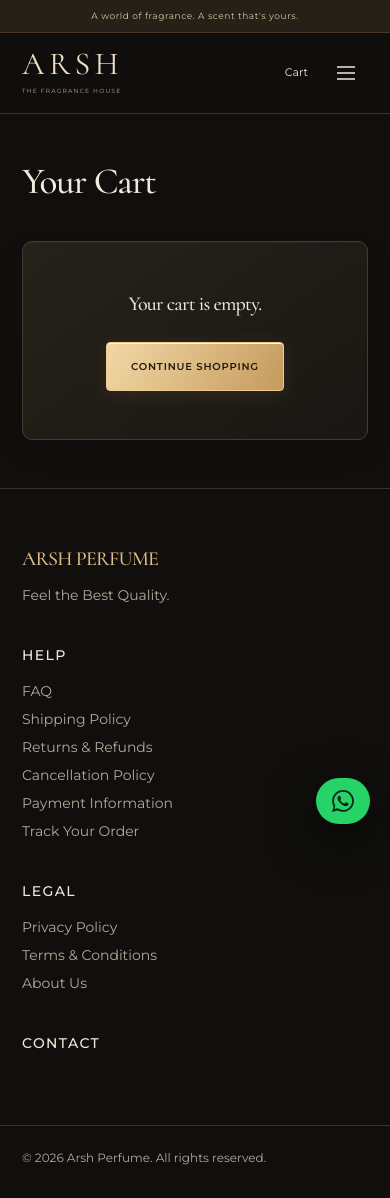
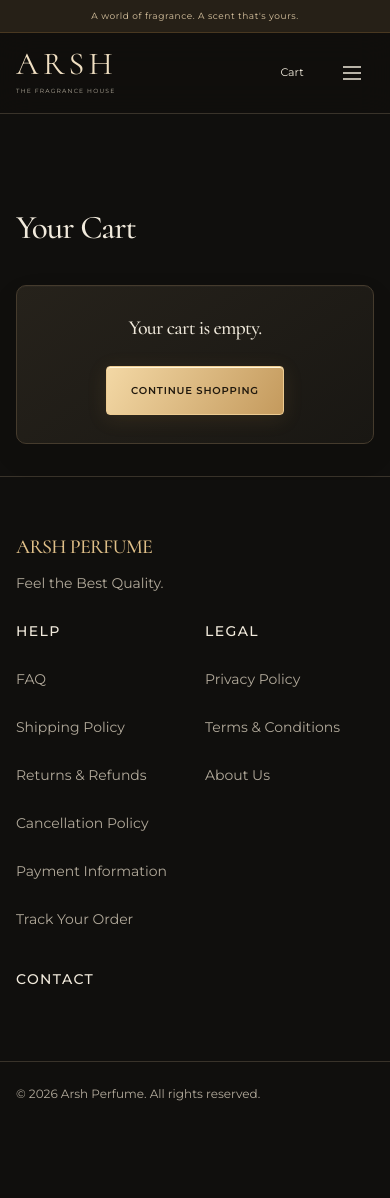
Before and after one commit to gauseekhizar1208-source/arsh-perfume, a Laravel app: page /cart in a window 390 px wide. After the commit the page ends 1101 px from the top, so only its background shows below. Run offline with Laravel 12, Linux system fonts and the light colour scheme; style sheets or scripts are compiled from the project's sources; some libraries are stand-ins or nearby versions.

Commit message:
Make storefront and dashboard layouts flexible across mobile widths

```diff
--- a/resources/css/app.css
+++ b/resources/css/app.css
@@ -5,6 +5,7 @@
   @import "./upi.css";
   @import "./auth.css";
   @import "./service-pages.css";
+  @import "./responsive.css";
 
   @source "../views/**/*.blade.php";
   @source "../js/**/*.js";
--- /dev/null
+++ b/resources/css/responsive.css
@@ -0,0 +1,109 @@
+/* Shared sizing rules keep nested grids, forms and long content inside the viewport. */
+.storefront main,
+.storefront main :where(section, article, aside, fieldset),
+.storefront .grid > *,
+.admin-main > *,
+.help-sidebar,
+.help-sidebar nav { min-width:0; }
+.storefront :where(input, select, textarea) { max-width:100%; min-width:0; }
+.storefront :where(h1, h2, h3, p, dd, label, .alert-error, .alert-info) { overflow-wrap:anywhere; }
+.storefront .input { scroll-margin-top:110px; }
+.help-sidebar nav { max-width:100%; }
+.storefront .overflow-x-auto { position:relative; max-width:100%; overscroll-behavior-x:contain; }
+.admin-app .table-x td:has(img) { min-width:220px; }
+.admin-app .table-x td img { flex-shrink:0; }
+.admin-app .table-x td:has(img) .flex > div { min-width:140px; }
+
+@media(max-width:1023px) {
+    .help-layout { grid-template-columns:minmax(0,1fr); }
+    .storefront main nav[aria-label='Account'] a,
+    .storefront main nav[aria-label='Account'] button { min-height:44px; display:flex; align-items:center; }
+    .admin-sidebar { width:min(300px,calc(100vw - 32px)); padding-bottom:env(safe-area-inset-bottom,0px); }
+    .admin-nav { overscroll-behavior:contain; }
+    .admin-nav-link { min-height:46px; font-size:13px; }
+    .admin-app .admin-icon-button { min-width:44px; min-height:44px; }
+}
+
+@media(max-width:767px) {
+    .storefront .container-x { padding-inline:clamp(16px,4vw,24px); }
+    .storefront .store-header .container-x { gap:8px; }
+    .storefront .store-header a[aria-label^='Cart'] { min-height:44px; min-width:44px; display:flex; align-items:center; justify-content:center; }
+    .storefront :where(input.input,select.input,textarea.input) { font-size:16px; }
+    .storefront textarea.input { min-height:140px; }
+    .storefront :where(.btn-gold,.btn-ghost,.btn-outline,.btn-danger) { white-space:normal; text-align:center; line-height:1.5; }
+    .storefront input[type='checkbox'], .storefront input[type='radio'] { width:20px; height:20px; flex-shrink:0; }
+    .storefront label:has(>input[type='checkbox']),
+    .storefront label:has(>input[type='radio']) { min-height:44px; }
+    .storefront main > .container-x { padding-block:32px; }
+    .storefront main .card.p-12 { padding:28px 20px; }
+    .storefront main .card.p-8 { padding:24px 20px; }
+    .storefront .section-title { font-size:clamp(32px,8.5vw,45px); }
+    .storefront nav[aria-label='Breadcrumb'] { line-height:1.9; letter-spacing:.04em; }
+    .storefront footer a { display:inline-flex; align-items:center; min-height:44px; overflow-wrap:anywhere; }
+    .storefront footer { padding-bottom:calc(60px + env(safe-area-inset-bottom,0px)); }
+    .storefront footer > .container-x { grid-template-columns:repeat(2,minmax(0,1fr)); gap:28px 20px; }
+    .storefront footer > .container-x > :first-child,
+    .storefront footer > .container-x > :last-child { grid-column:1 / -1; }
+    .storefront footer ul { display:grid; gap:4px; }
+    .storefront footer ul > li { margin:0; }
+    .storefront > a[aria-label='Order on WhatsApp'] { right:16px; bottom:calc(16px + env(safe-area-inset-bottom,0px)); width:48px; height:48px; padding:12px; }
+    .storefront .hero-description { font-size:14px; line-height:1.85; }
+    .storefront .product-card h3 { font-size:clamp(21px,5.5vw,26px); }
+    .storefront .product-card .product-info { padding:14px 12px; }
+    .storefront .service-callout .btn-ghost { width:100%; }
+    .storefront .service-prose h2 { font-size:28px; }
+    .storefront .service-prose h3 { font-size:24px; }
+
+    /* Filters wrap without allowing a long select option to dictate page width. */
+    .admin-main form.flex { width:100%; }
+    .admin-main form.flex > div { min-width:0; flex:1 1 140px; max-width:100%; }
+    .admin-main form.flex > .btn-sm { flex:1 1 100%; }
+    .admin-main .input { width:100%; }
+    .admin-main .card { max-width:100%; }
+    .admin-main .card.p-6 { padding:20px 16px; }
+    .admin-app .admin-topbar { min-height:70px; height:auto; padding-block:10px; gap:10px; }
+    .admin-breadcrumb { min-width:0; }
+    .admin-breadcrumb h1 { overflow-wrap:anywhere; font-size:14px; }
+    .admin-topbar-tools { flex-shrink:0; }
+    .admin-app .admin-preview-link { min-height:44px; display:flex; align-items:center; }
+    .admin-app .admin-panel-note,
+    .admin-app .metric-foot,
+    .admin-app .revenue-daily span,
+    .admin-app .admin-empty p { font-size:11px; line-height:1.7; }
+    .admin-app .admin-metric>strong { font-size:clamp(26px,8vw,36px); overflow-wrap:anywhere; }
+    .admin-app .table-x { font-size:12px; }
+    .admin-app .table-x th { font-size:11px; }
+    .admin-app .table-x td { padding:14px; }
+    .admin-app .table-x:has(.admin-empty) { min-width:100%; }
+    .admin-app .table-x .admin-empty { min-width:0; white-space:normal; }
+    .admin-app .admin-empty strong { font-size:26px; overflow-wrap:anywhere; }
+    .admin-app .table-x td a,
+    .admin-app .table-x td button { display:inline-flex; align-items:center; min-height:44px; }
+    .admin-app .revenue-period-summary { flex-wrap:wrap; gap:12px; }
+    .admin-app .admin-footer { flex-wrap:wrap; gap:12px; padding-bottom:calc(20px + env(safe-area-inset-bottom,0px)); }
+}
+
+@media(max-width:639px) {
+    .help-sidebar nav { overflow-x:auto; overscroll-behavior-x:contain; scroll-padding-inline:14px; }
+    .help-sidebar nav a { font-size:13px; }
+    .storefront .shop-filters { grid-template-columns:minmax(0,1fr); }
+    .cart-line { display:grid; grid-template-columns:72px minmax(0,1fr); gap:14px; }
+    .cart-line > a { width:72px; height:86px; }
+    .cart-line > div { min-width:0; }
+    .cart-line-heading { flex-direction:column; gap:8px; }
+    .cart-line .input[type='number'] { width:72px; }
+    .cart-line button { min-height:44px; }
+    .coupon-controls { flex-wrap:wrap; }
+    .coupon-controls .input { flex:1 1 140px; width:0; }
+    .coupon-controls button { flex:0 0 auto; }
+    .storefront .auth-options { align-items:flex-start; flex-wrap:wrap; gap:8px; }
+    .storefront .auth-options > a { min-height:44px; display:flex; align-items:center; }
+    .storefront .hero-copy h1 { font-size:clamp(52px,13vw,72px); }
+}
+
+@media(max-width:359px) {
+    .home-product-grid { grid-template-columns:minmax(0,1fr); }
+    .admin-topbar-tools>.admin-avatar { display:none; }
+    .admin-app .admin-chart-filter { flex-direction:column; align-items:stretch; }
+    .admin-app .admin-chart-filter>div { width:100%; }
+}
--- a/resources/views/auth/login.blade.php
+++ b/resources/views/auth/login.blade.php
@@ -18,7 +18,7 @@
             <label class="label" for="password">Password</label>
             <input id="password" name="password" type="password" class="input" required autocomplete="current-password">
         </div>
-        <div class="flex items-center justify-between text-sm">
+        <div class="auth-options flex items-center justify-between text-sm">
             <label class="flex items-center gap-2 text-muted"><input type="checkbox" name="remember" value="1" class="accent-[#C8A24D]"> Remember me</label>
             <a href="{{ route('password.request') }}" class="text-gold hover:underline">Forgot password?</a>
         </div>
--- a/resources/views/layouts/app.blade.php
+++ b/resources/views/layouts/app.blade.php
@@ -166,11 +166,13 @@
 
 {{-- Floating WhatsApp contact / order CTA --}}
 @php($waNumber = preg_replace('/\D/', '', (string) config('arsh.whatsapp_number', '919724745018')))
+@unless(request()->routeIs('cart.*', 'checkout.*', 'order.success', 'account.*'))
 <a href="https://wa.me/{{ $waNumber }}?text={{ rawurlencode('Hi Arsh Perfume, I would like to place an order.') }}"
    target="_blank" rel="noopener" aria-label="Order on WhatsApp"
    class="fixed bottom-5 right-5 z-50 flex items-center gap-2 rounded-full bg-[#25D366] px-4 py-3 text-sm font-semibold text-[#06281a] shadow-lg transition hover:brightness-105">
     <svg viewBox="0 0 24 24" width="22" height="22" fill="currentColor" aria-hidden="true"><path d="M.057 24l1.687-6.163a11.867 11.867 0 01-1.587-5.945C.16 5.335 5.495 0 12.05 0a11.817 11.817 0 018.413 3.488 11.824 11.824 0 013.48 8.414c-.003 6.557-5.338 11.892-11.893 11.892a11.9 11.9 0 01-5.688-1.448L.057 24zm6.597-3.807c1.676.995 3.276 1.591 5.392 1.592 5.448 0 9.886-4.434 9.889-9.885.002-5.462-4.415-9.89-9.881-9.892-5.452 0-9.887 4.434-9.889 9.884a9.82 9.82 0 001.516 5.256l-.999 3.648 3.472-.903zm11.387-5.464c-.074-.124-.272-.198-.57-.347-.297-.149-1.758-.868-2.031-.967-.272-.099-.47-.149-.669.149-.198.297-.768.967-.941 1.165-.173.198-.347.223-.644.074-.297-.149-1.255-.462-2.39-1.475-.883-.788-1.48-1.761-1.653-2.059-.173-.297-.018-.458.13-.606.134-.133.297-.347.446-.52.151-.172.2-.296.3-.495.099-.198.05-.372-.025-.521-.075-.148-.669-1.611-.916-2.206-.242-.579-.487-.501-.669-.51l-.57-.01c-.198 0-.52.074-.792.372s-1.04 1.016-1.04 2.479 1.065 2.876 1.213 3.074c.149.198 2.095 3.2 5.076 4.487.709.306 1.263.489 1.694.626.712.226 1.36.194 1.872.118.571-.085 1.758-.719 2.006-1.413.248-.695.248-1.29.173-1.414z"/></svg>
     <span class="hidden sm:inline">Order on WhatsApp</span>
 </a>
+@endunless
 </body>
 </html>
--- a/resources/views/pages/cart.blade.php
+++ b/resources/views/pages/cart.blade.php
@@ -16,12 +16,12 @@
         <div class="mt-10 grid gap-10 lg:grid-cols-[1fr_380px]">
             <ul class="divide-y divide-line">
                 @foreach($summary['lines'] as $line)
-                    <li class="flex gap-5 py-6">
+                    <li class="cart-line flex gap-5 py-6">
                         <a href="{{ $line['url'] ?? '#' }}" class="h-28 w-28 shrink-0 overflow-hidden border border-line bg-panel">
                             <img src="{{ $line['image_url'] }}" alt="" class="h-full w-full object-cover" loading="lazy">
                         </a>
                         <div class="flex flex-1 flex-col gap-2">
-                            <div class="flex justify-between gap-4">
+                            <div class="cart-line-heading flex justify-between gap-4">
                                 <div>
                                     <p class="font-display">{{ $line['name'] }}</p>
                                     <p class="text-xs text-muted">{{ $line['variant_name'] }}</p>
@@ -56,7 +56,7 @@
                 <form method="post" action="{{ route('cart.coupon.apply') }}" class="space-y-2">
                     @csrf
                     <label for="coupon" class="label">Coupon code</label>
-                    <div class="flex gap-2">
+                    <div class="coupon-controls flex gap-2">
                         <input id="coupon" name="code" class="input" value="{{ $summary['coupon']?->code }}" placeholder="ENTER CODE" autocomplete="off">
                         <button class="btn-ghost btn-sm">Apply</button>
                     </div>
```
